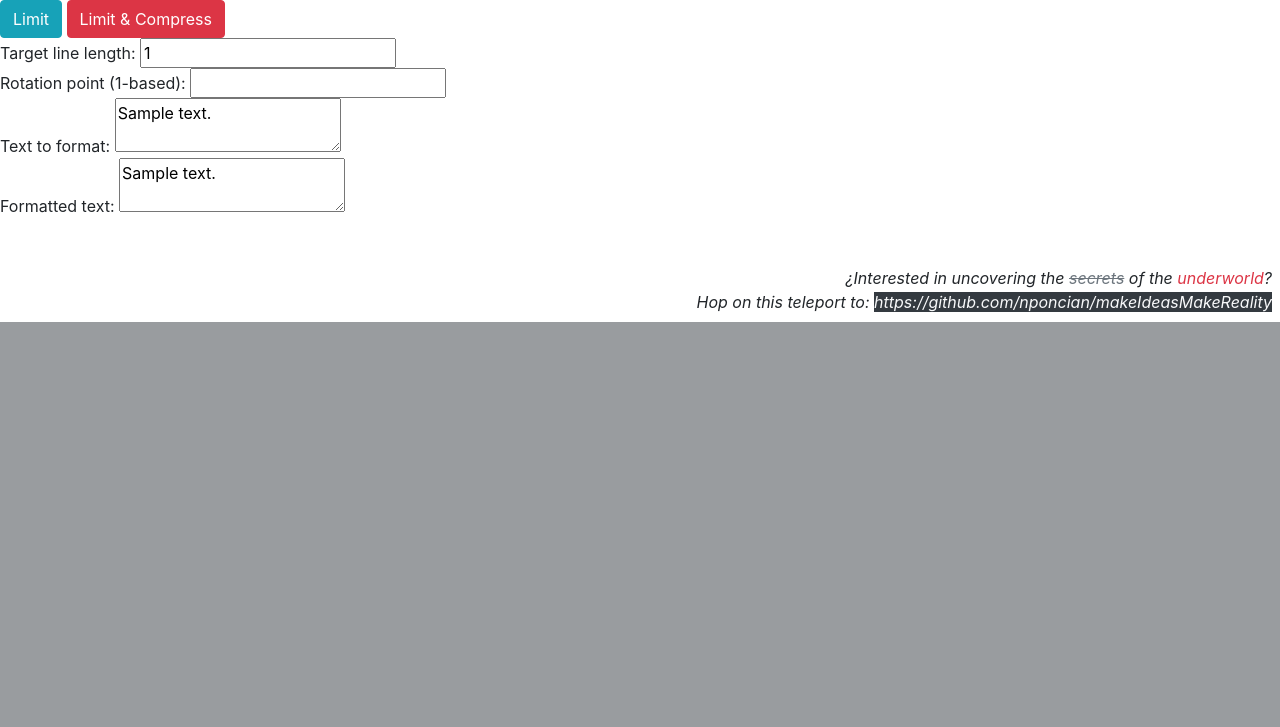
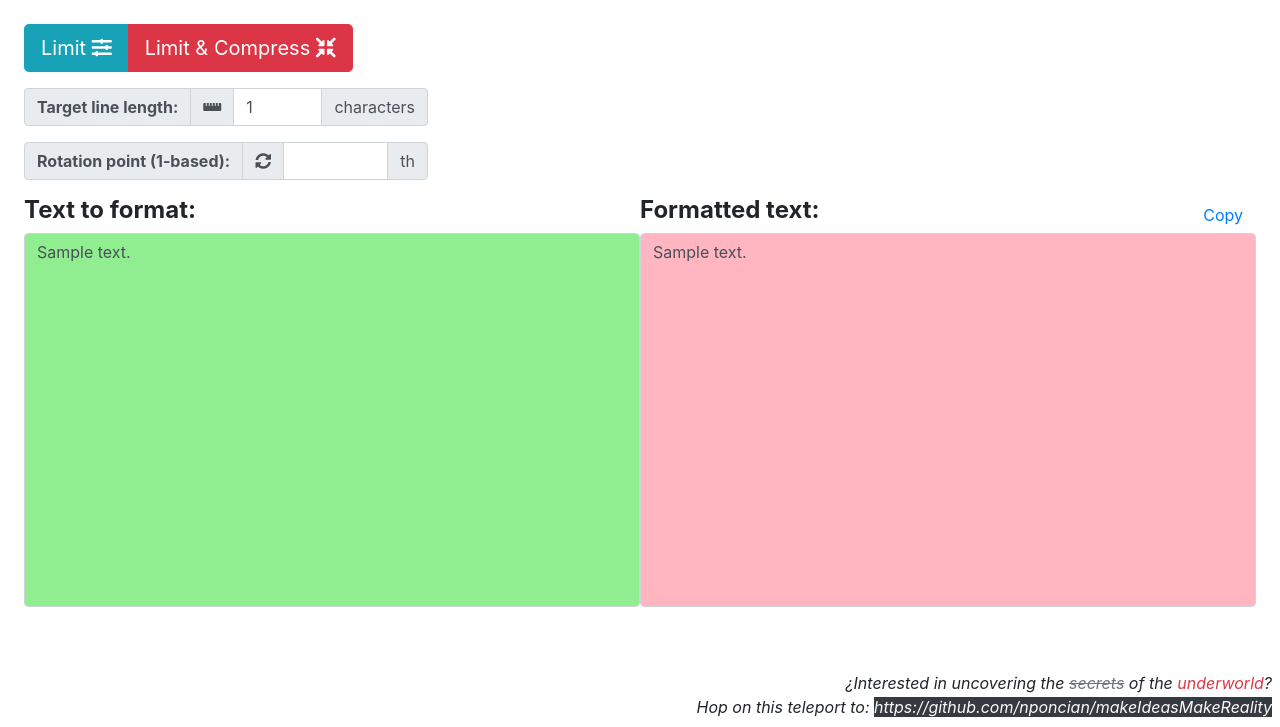
Before and after one commit to nponcian/MakeIdeasMakeReality, a Django app: template text/templates/text/limitLineLength.html in a window 1280 px wide. Shown: the part 600-1327 px from the top of the page. Before the commit the page ends 922 px from the top, so only its background shows below. Run offline with Django 3.2, Linux system fonts and the light colour scheme; the template is opened without the code that fills it: most values are stand-ins (such as "Sample title", 1, 10 or a date in 2020); some libraries are stand-ins or nearby versions.

Commit message:
Designed layout for line limiter

```diff
--- a/text/templates/text/generateCode.html
+++ b/text/templates/text/generateCode.html
@@ -74,8 +74,8 @@
             <div class="input-group-prepend">
                 <button class="btn btn-primary" type="submit">Generate</button>
             </div>
-            <input id="generatedCode" type="text" class="form-control text-center mimr-textarea-lightgreen" placeholder="Click the other guy!" aria-label="Generated code" value="{{ generatedCode }}" readonly contenteditable="true">
-            <div class="input-group-append text-nowrap">
+            <input id="generatedCode" type="text" class="form-control text-center mimr-bg-lightgreen mimr-bg-focus-lightgreen" placeholder="Click the other guy!" aria-label="Generated code" value="{{ generatedCode }}" readonly contenteditable="true">
+            <div class="input-group-append">
                 <button class="btn btn-outline-secondary mimr-btn-copy" type="button" data-container="body" data-toggle="popover" data-placement="bottom" data-content="Copied! :)" data-timeout="2000" data-target="generatedCode">
                     <i class="far fa-clone"></i>
                 </button>
--- a/text/templates/text/limitLineLength.html
+++ b/text/templates/text/limitLineLength.html
@@ -24,13 +24,50 @@
 
 {% block body %}
 
-<form method="POST" action="."> {% csrf_token %}
-    <button class="btn btn-info" name="limitButton">Limit</button>
-    <button class="btn btn-danger" name="limitAndCompressButton">Limit & Compress</button><br>
-    Target line length: <input type="number" min="0" name="targetLineLength" value="{{ targetLineLength }}"><br>
-    Rotation point (1-based): <input type="number" min="1" name="rotationPoint" value="{{ rotationPoint }}"><br>
-    Text to format: <textarea type="text" name="textToFormat" style="resize: both;" placeholder="{{ textToFormatPlaceholder }}" required>{{ textToFormat }}</textarea><br>
-    Formatted text: <textarea type="text" name="formattedText" style="resize: both;">{{ formattedText }}</textarea>
+<form class="m-4" method="POST" action="."> {% csrf_token %}
+    <div class="btn-group btn-group-lg" role="group" aria-label="Limit and compress">
+        <button type="submit" class="btn btn-info" name="limitButton">Limit <i class="fas fa-sliders-h"></i></button>
+        <button type="submit" class="btn btn-danger" name="limitAndCompressButton">Limit & Compress <i class="fas fa-compress-arrows-alt"></i></button>
+    </div>
+
+    <div class="form-row mt-3">
+        <div class="col-sm-10 col-md-8 col-lg-6 col-xl-4 input-group">
+            <div class="input-group-prepend">
+                <span class="input-group-text font-weight-bold">Target line length:</span>
+                <span class="input-group-text"><i class="fas fa-ruler-horizontal"></i></span>
+            </div>
+            <input type="number" min="1" name="targetLineLength" value="{{ targetLineLength }}" aria-label="Line length" class="form-control">
+            <div class="input-group-append">
+                <span class="input-group-text">characters</span>
+            </div>
+        </div>
+    </div>
+
+    <div class="form-row mt-3">
+        <div class="col-sm-10 col-md-8 col-lg-6 col-xl-4 input-group">
+            <div class="input-group-prepend">
+                <span class="input-group-text font-weight-bold">Rotation point (1-based):</span>
+                <span class="input-group-text"><i class="fas fa-sync-alt"></i></span>
+            </div>
+            <input type="number" min="1" name="rotationPoint" value="{{ rotationPoint }}" aria-label="Rotation point" class="form-control">
+            <div class="input-group-append"> <!-- d-none d-sm-block -->
+                <span class="input-group-text">th</span>
+            </div>
+        </div>
+    </div>
+
+    <div class="d-md-flex mt-3">
+        <div class="form-group flex-fill">
+            <label for="textToFormat" class="font-weight-bold h4">Text to format:</label>
+            <textarea id="textToFormat" class="form-control mimr-bg-lightgreen mimr-bg-focus-lightgreen" name="textToFormat" rows="15" placeholder="{{ textToFormatPlaceholder }}" required>{{ textToFormat }}</textarea>
+        </div>
+
+        <div class="form-group flex-fill position-relative">
+            <label for="formattedText" class="font-weight-bold h4">Formatted text:</label>
+            <textarea id="formattedText" class="form-control mimr-bg-lightpink mimr-bg-focus-lightpink" name="formattedText" rows="15" placeholder="" readonly contenteditable="true">{{ formattedText }}</textarea>
+            <button class="btn btn-link mimr-btn-copy position-absolute" type="button" data-container="body" data-toggle="popover" data-placement="top" data-content="Copied! :)" data-timeout="2000" data-target="formattedText">Copy</button>
+        </div>
+    </div>
 </form>
 
 {% endblock %}
```
